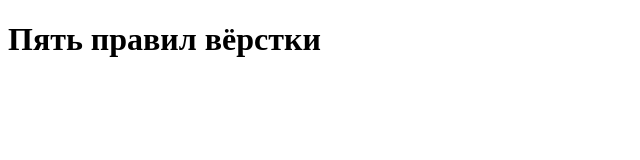
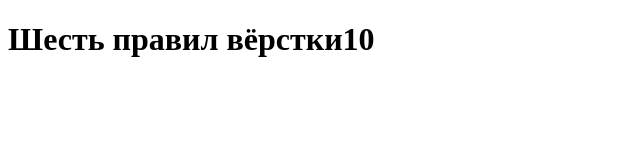
Before and after one commit to Artem1010110/first-project, a plain HTML site: page index.html in a window 1280 px wide. Shown: the whole page, without its empty margins (0-640 px from the left). Drawn offline with Linux system fonts and the light colour scheme; files that its build step writes are made by us from their sources.

Commit message:
денчер

```diff
--- a/index.html
+++ b/index.html
@@ -3,13 +3,13 @@
   <head>
     <meta charset="UTF-8" />
     <meta name="viewport" content="width=device-width, initial-scale=1.0" />
-    <title>5 правила вёрстки</title>
+    <title>6 правила вёрстки</title>
     <link rel="stylesheet" href="https://code.s3.yandex.net/web-code/fonts/fonts.css" />
     <link rel="stylesheet" href="styles/style.css" />
   </head>
   <body>
     <header>
-      <h1>Пять правил вёрстки</h1>
+      <h1>Шесть  правил вёрстки10</h1>
     </header>
   </body>
 </html>
```
